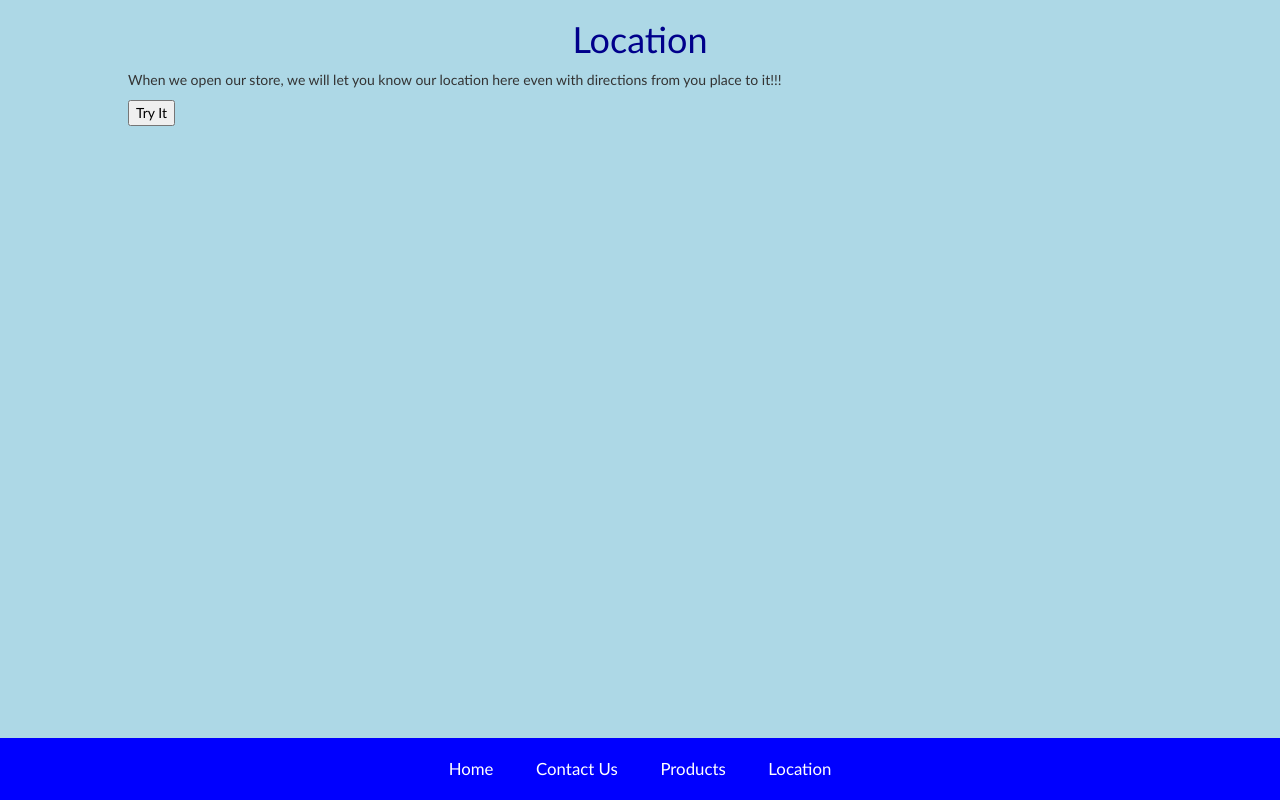
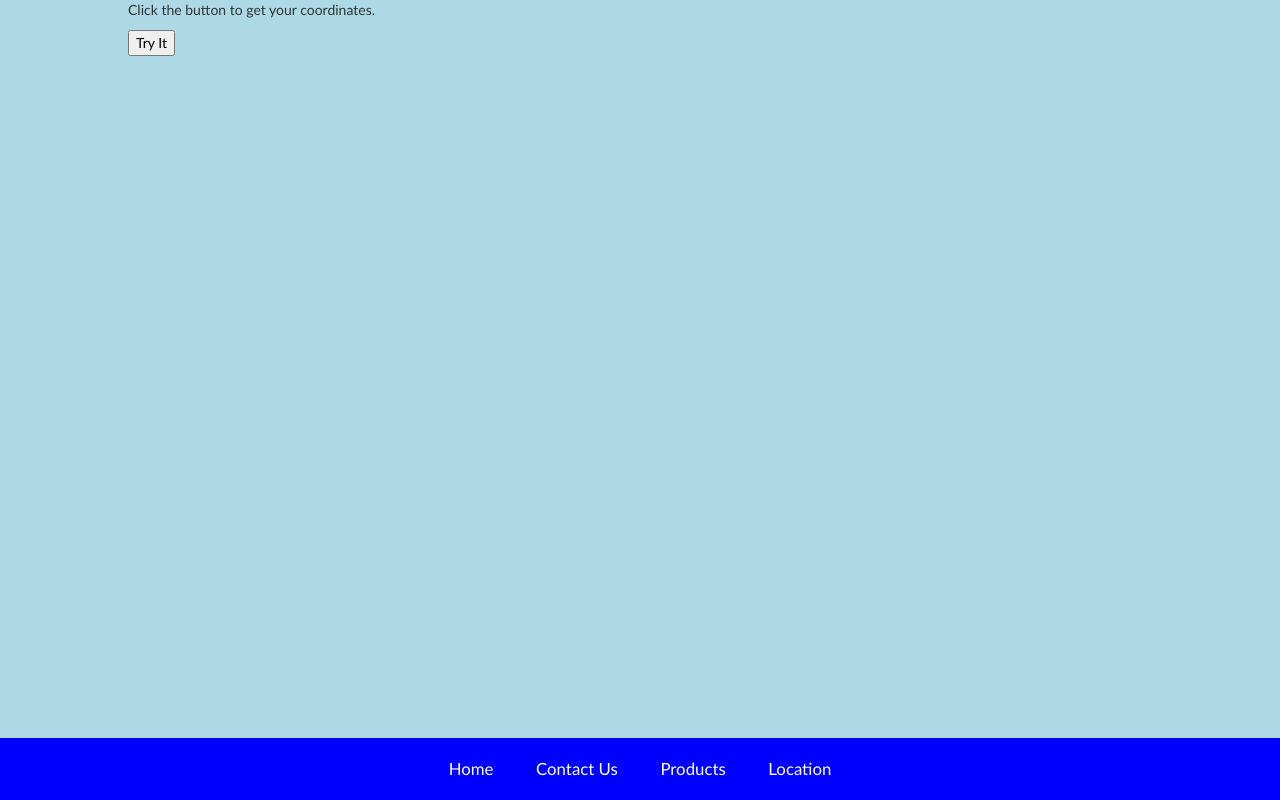
Before and after one commit to jaysonw/jaysonw.github.io, a plain HTML site: page hw3/Location.html in a window 1280 px wide. Drawn offline with nearby package versions, Linux system fonts and the light colour scheme.

Commit message:
Update Location.html

```diff
--- a/hw3/Location.html
+++ b/hw3/Location.html
@@ -11,9 +11,11 @@
 </head>
 <body>
 
-<h1>Location</h1>
-<p>When we open our store, we will let you know our location here even with directions from you place to it!!!</p>
+<p>Click the button to get your coordinates.</p>
+
 <button onclick="getLocation()">Try It</button>
+
+<p id="demo"></p>
 
 <script>
 var x = document.getElementById("demo");
@@ -32,6 +34,7 @@ function showPosition(position) {
 }
 </script>
 
+
 <footer class = "footer">
   <button onclick="window.location.href = 'index.html';" class="button">Home</button>
   <button onclick="window.location.href = 'ContactUs.html';" class="button">Contact Us</button>
```
